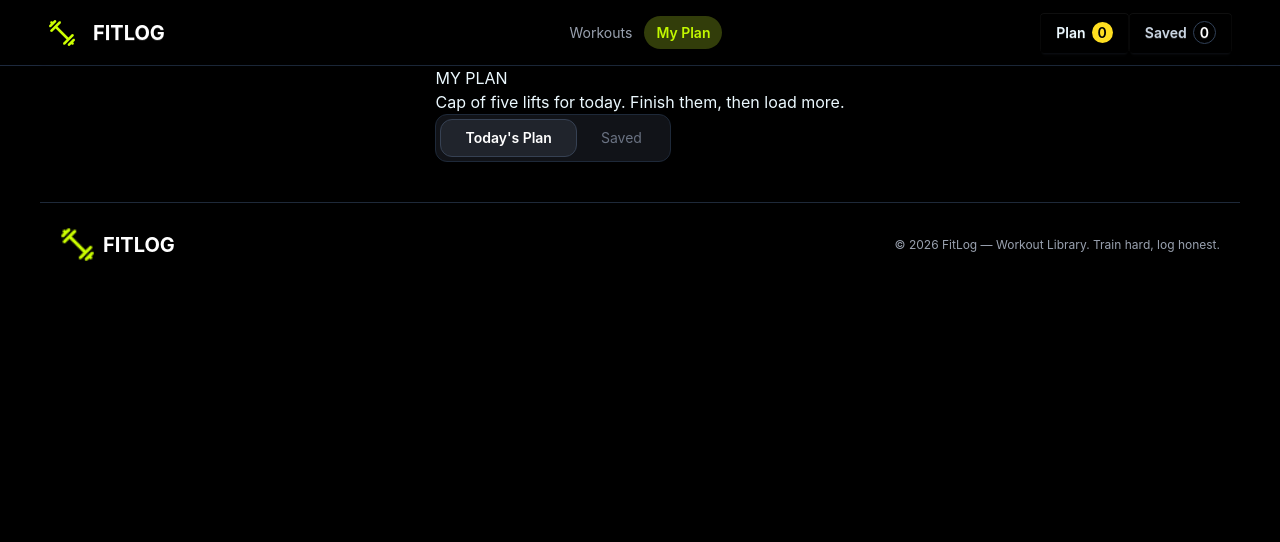
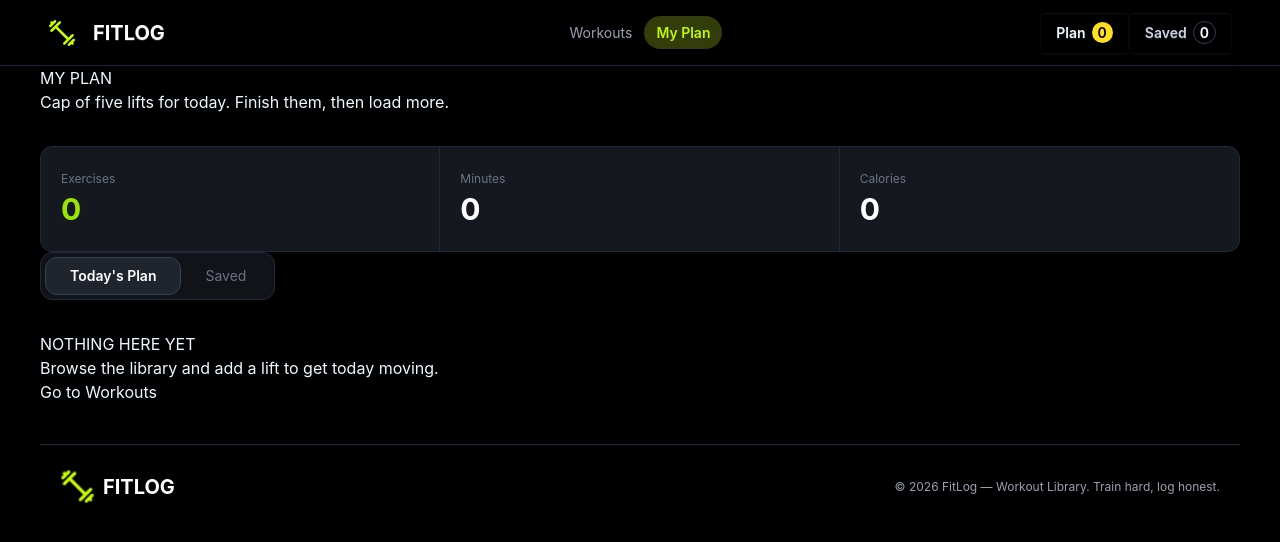
Before and after one commit to sazzad321s/Fit-Log, a Next.js app: page /my-plan in a window 1280 px wide. Shown: the top 542 px of the page. Built offline with nearby package versions, Linux system fonts and the light colour scheme.

Commit message:
Dynamic Sum Done

```diff
--- a/src/app/my-plan/page.tsx
+++ b/src/app/my-plan/page.tsx
@@ -1,21 +1,72 @@
 'use client';
+import PlanCard from '@/components/PlanCard';
+import SavedCard from '@/components/SavedCard';
 import { PlanContext } from '@/context/PlanContext';
+import Link from 'next/link';
 import React from 'react';
 import { useContext } from 'react';
+import PlanDiv from '@/components/PlanDiv';
+import SavedDiv from '@/components/SavedDiv';
 
 const MyPlanPage = () => {
 
-    const { plan,setPlan,saved,setSvaed,buttonType,setButtonType } = useContext(PlanContext);
+    const { plan,setPlan,saved,setSaved,buttonType,setButtonType } = useContext(PlanContext);
+
 
    const handleToggle = (type : 'plan' | 'saved') => {
         setButtonType(type);
    }
 
+   const currentType = buttonType === 'plan' ? plan : saved;
+   const totalExercises = currentType.length;
+   const totalMinutes = currentType.reduce((total,workout) => total+workout.duration,0)
+   const totalCalories = currentType.reduce((total,workout) => total+workout.caloriesBurned,0)
+
     return (
-        <div className='max-w-300 mx-4 lg:mx-auto'>
+        <div className="lg:w-300 w-auto mx-4 lg:mx-auto">
             <h2>MY PLAN</h2>
             <p>Cap of five lifts for today. Finish them, then load more.</p>
-            <div></div>
+
+
+            {/* Dynamic Section */}
+            <div className="mt-8 grid grid-cols-1 overflow-hidden rounded-xl border border-gray-800 bg-[#15181e] sm:grid-cols-3">
+
+    {/* Exercises */}
+    <div className="px-5 py-6 sm:border-r sm:border-gray-800">
+        <p className="text-xs text-gray-500">
+            Exercises
+        </p>
+
+        <p className="mt-1 text-3xl font-bold text-lime-400">
+            {totalExercises}
+        </p>
+    </div>
+
+    {/* Minutes */}
+    <div className="px-5 py-6 sm:border-r sm:border-gray-800">
+        <p className="text-xs text-gray-500">
+            Minutes
+        </p>
+
+        <p className="mt-1 text-3xl font-bold text-white">
+            {totalMinutes}
+        </p>
+    </div>
+
+    {/* Calories */}
+    <div className="px-5 py-6">
+        <p className="text-xs text-gray-500">
+            Calories
+        </p>
+
+        <p className="mt-1 text-3xl font-bold text-white">
+            {totalCalories}
+        </p>
+    </div>
+
+</div>
+
+
      <div className="flex w-fit items-center rounded-xl border border-gray-800 bg-[#111318] p-1">
          <button
            onClick={() => handleToggle("plan")}
@@ -39,6 +90,43 @@ const MyPlanPage = () => {
            Saved
          </button>
      </div>
+
+
+
+     {/* Dynamic Section */}
+     <div className='mt-8'>
+        {
+            buttonType === 'plan' ? (
+                plan.length > 0 ? (
+                    <div>
+                        {
+                            plan.map(workout => <PlanCard key={workout.id} workout={workout}></PlanCard>)
+                        }
+                    </div>
+                ) : (<div>
+                      <h2>NOTHING HERE YET</h2>
+                      <p>Browse the library and add a lift to get today moving.</p>
+                      <Link href='/'><button>Go to Workouts</button></Link>
+                    </div>
+
+                )
+            ) :
+               saved.length > 0 ? (
+                <div>
+                    {
+                        saved.map(workout => <SavedCard key={workout.id} workout={workout}></SavedCard>)
+                    }
+                </div>
+            ) : (
+                <div>
+                      <h2>NOTHING HERE YET</h2>
+                      <p>Browse the library and add a lift to get today moving.</p>
+                      <Link href='/'><button>Go to Workouts</button></Link>
+                    </div>
+                )
+        }
+     </div>
+
         </div>
     );
 };
--- a/src/components/Navbar.tsx
+++ b/src/components/Navbar.tsx
@@ -35,8 +35,8 @@ const Navbar = () => {
     </ul>
   </div>
   <div className="navbar-end">
-    <Link href='/' className="btn bg-black border-none">Plan <span className='text-black bg-yellow-300 rounded-full px-1.5'>{plan.length}</span></Link>
-    <Link href='/' className="btn text-slate-300 bg-black border-none">Saved <span className='text-white border-slate-700 border bg-black rounded-full px-1.5'>{saved.length}</span></Link>
+    <Link href='/my-plan' className="btn bg-black border-none">Plan <span className='text-black bg-yellow-300 rounded-full px-1.5'>{plan.length}</span></Link>
+    <Link href='/my-plan' className="btn text-slate-300 bg-black border-none">Saved <span className='text-white border-slate-700 border bg-black rounded-full px-1.5'>{saved.length}</span></Link>
   </div>
 </div>
         </nav>
--- /dev/null
+++ b/src/components/PlanCard.tsx
@@ -0,0 +1,98 @@
+'use client'
+import { Iworkout } from "@/types/type";
+import Image from "next/image";
+import Link from "next/link";
+import { Clock, Flame, Star, X } from "lucide-react";
+import { useContext } from "react";
+import { PlanContext } from "@/context/PlanContext";
+import toast from "react-hot-toast";
+
+const PlanCard = ({ workout }: { workout: Iworkout }) => {
+
+  const {plan,setPlan} = useContext(PlanContext);
+
+  const handleRemove = () => {
+     const remove = plan.filter(item => item.id !== workout.id);
+     setPlan(remove);
+     toast.success(`${workout.name} is removed successfully`)
+  }
+
+    return (
+        <div className="flex items-center gap-4 rounded-xl border border-gray-800 bg-[#15181e] p-3 sm:p-4">
+
+            {/* Image */}
+            <div className="relative h-16 w-28 shrink-0 overflow-hidden rounded-lg sm:h-16 sm:w-28">
+                <Image
+                    src={workout.image}
+                    alt={workout.name}
+                    fill
+                    className="object-cover"
+                />
+            </div>
+
+            {/* Workout Info */}
+            <div className="min-w-0 flex-1">
+
+                <h3 className="truncate text-sm font-extrabold uppercase text-white">
+                    {workout.name}
+                </h3>
+
+                <p className="mt-1 text-xs text-gray-500">
+                    {workout.equipment}
+                </p>
+
+                {/* Stats */}
+                <div className="mt-2 flex items-center gap-3 text-[10px] text-gray-400">
+
+                    <span className="flex items-center gap-1">
+                        <Clock
+                            size={12}
+                            className="text-lime-400"
+                        />
+                        {workout.duration} min
+                    </span>
+
+                    <span className="flex items-center gap-1">
+                        <Flame
+                            size={12}
+                            className="text-lime-400"
+                        />
+                        {workout.caloriesBurned} kcal
+                    </span>
+
+                    <span className="flex items-center gap-1">
+                        <Star
+                            size={12}
+                            className="fill-lime-400 text-lime-400"
+                        />
+                        {workout.rating}
+                    </span>
+
+                </div>
+            </div>
+
+            {/* Actions */}
+            <div className="flex shrink-0 items-center gap-4">
+
+                <Link
+                    href={`/workout/${workout.id}`}
+                    className="hidden rounded-full border border-gray-700 px-4 py-2 text-[10px] font-medium text-gray-300 transition hover:border-gray-500 hover:text-white sm:block"
+                >
+                    View Details
+                </Link>
+
+                <button
+                    className="text-gray-500 transition hover:text-white"
+                    aria-label="Remove workout"
+                    onClick={() => handleRemove()}
+                >
+                    <X size={16} />
+                </button>
+
+            </div>
+
+        </div>
+    );
+};
+
+export default PlanCard;
--- /dev/null
+++ b/src/components/SavedCard.tsx
@@ -0,0 +1,99 @@
+'use client';
+import { Iworkout } from '@/types/type';
+import React from 'react';
+import Image from "next/image";
+import Link from "next/link";
+import { PlanContext } from '@/context/PlanContext';
+import { Clock, Flame, Star, X } from "lucide-react";
+import { useContext } from 'react';
+import toast from 'react-hot-toast';
+
+const SavedCard = ({workout}:{workout:Iworkout}) => {
+
+   const {saved,setSaved} = useContext(PlanContext);
+
+     const handleRemove = () => {
+        const remove = saved.filter(item => item.id !== workout.id);
+        setSaved(remove);
+        toast.success(`${workout.name} is removed successfully`)
+     }
+
+    return (
+       <div className="flex items-center gap-4 rounded-xl border border-gray-800 bg-[#15181e] p-3 sm:p-4">
+
+            {/* Image */}
+            <div className="relative h-16 w-28 shrink-0 overflow-hidden rounded-lg sm:h-16 sm:w-28">
+                <Image
+                    src={workout.image}
+                    alt={workout.name}
+                    fill
+                    className="object-cover"
+                />
+            </div>
+
+            {/* Workout Info */}
+            <div className="min-w-0 flex-1">
+
+                <h3 className="truncate text-sm font-extrabold uppercase text-white">
+                    {workout.name}
+                </h3>
+
+                <p className="mt-1 text-xs text-gray-500">
+                    {workout.equipment}
+                </p>
+
+                {/* Stats */}
+                <div className="mt-2 flex items-center gap-3 text-[10px] text-gray-400">
+
+                    <span className="flex items-center gap-1">
+                        <Clock
+                            size={12}
+                            className="text-lime-400"
+                        />
+                        {workout.duration} min
+                    </span>
+
+                    <span className="flex items-center gap-1">
+                        <Flame
+                            size={12}
+                            className="text-lime-400"
+                        />
+                        {workout.caloriesBurned} kcal
+                    </span>
+
+                    <span className="flex items-center gap-1">
+                        <Star
+                            size={12}
+                            className="fill-lime-400 text-lime-400"
+                        />
+                        {workout.rating}
+                    </span>
+
+                </div>
+            </div>
+
+            {/* Actions */}
+            <div className="flex shrink-0 items-center gap-4">
+
+                <Link
+                    href={`/workout/${workout.id}`}
+                    className="hidden rounded-full border border-gray-700 px-4 py-2 text-[10px] font-medium text-gray-300 transition hover:border-gray-500 hover:text-white sm:block"
+                >
+                    View Details
+                </Link>
+
+                <button
+                    className="text-gray-500 transition hover:text-white"
+                    aria-label="Remove workout"
+                    onClick={() => handleRemove()}
+                >
+                    <X size={16} />
+                </button>
+
+            </div>
+
+        </div>
+    );
+};
+
+export default SavedCard;
```
Lines whose indentation alone changed are shown as unchanged.
